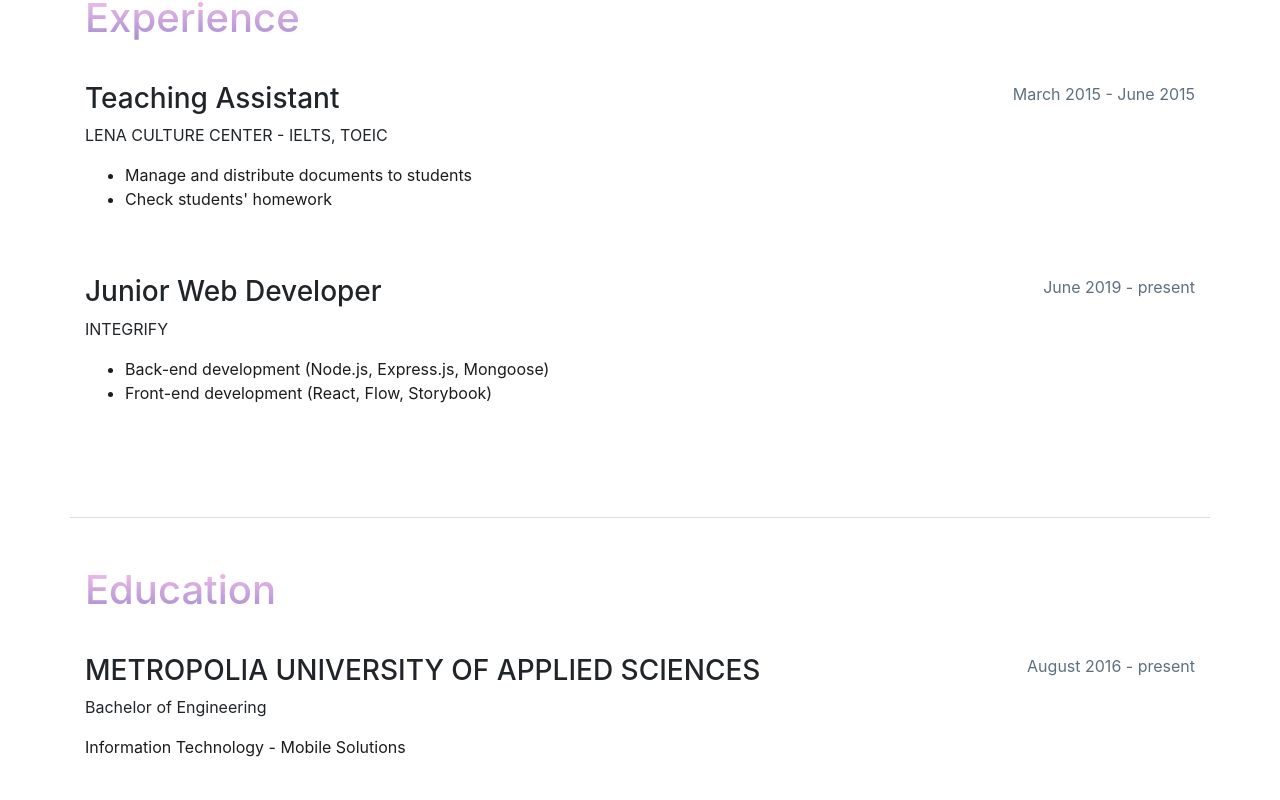
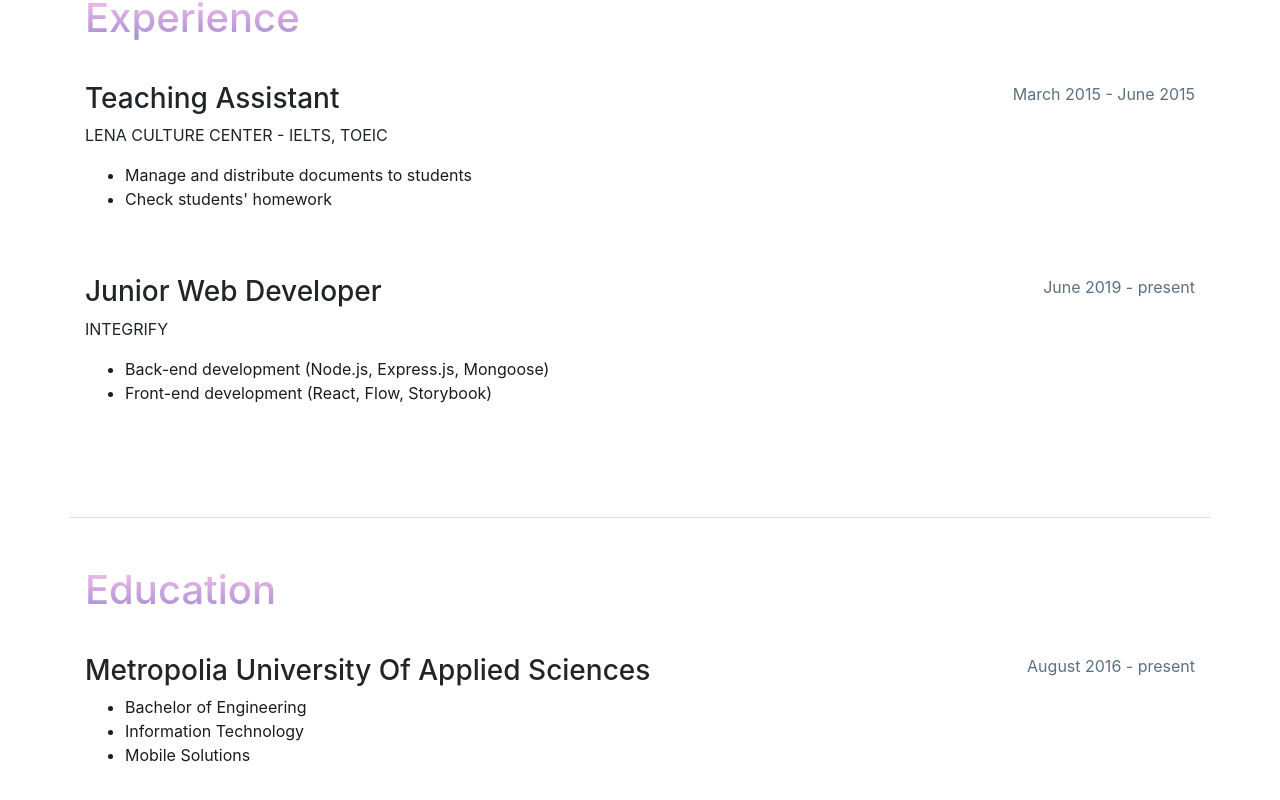
Before and after one commit to ngocdh236/ngocdh, a React (Create React App) app: page / in a window 1280 px wide. Shown: the part 2892-3692 px from the top of the page. Built offline with nearby package versions, Linux system fonts and the light colour scheme.

Commit message:
Improved UI

```diff
--- a/src/components/Education.js
+++ b/src/components/Education.js
@@ -6,7 +6,7 @@ export default function Education(props) {
   const education = [
     {
       id: 0,
-      school: 'METROPOLIA UNIVERSITY OF APPLIED SCIENCES',
+      school: 'Metropolia University Of Applied Sciences',
       degreeTitle: 'Bachelor of Engineering',
       degreeProgram: 'Information Technology',
       major: 'Mobile Solutions',
@@ -24,10 +24,11 @@ export default function Education(props) {
         >
           <div>
             <h3>{element.school}</h3>
-            <div className='mb-3'>{element.degreeTitle}</div>
-            <p>
-              {element.degreeProgram} - {element.major}
-            </p>
+            <ul>
+              <li>{element.degreeTitle}</li>
+              <li>{element.degreeProgram}</li>
+              <li>{element.major}</li>
+            </ul>
           </div>
 
           <span className='text-md-right text-time'>{element.time}</span>
```
